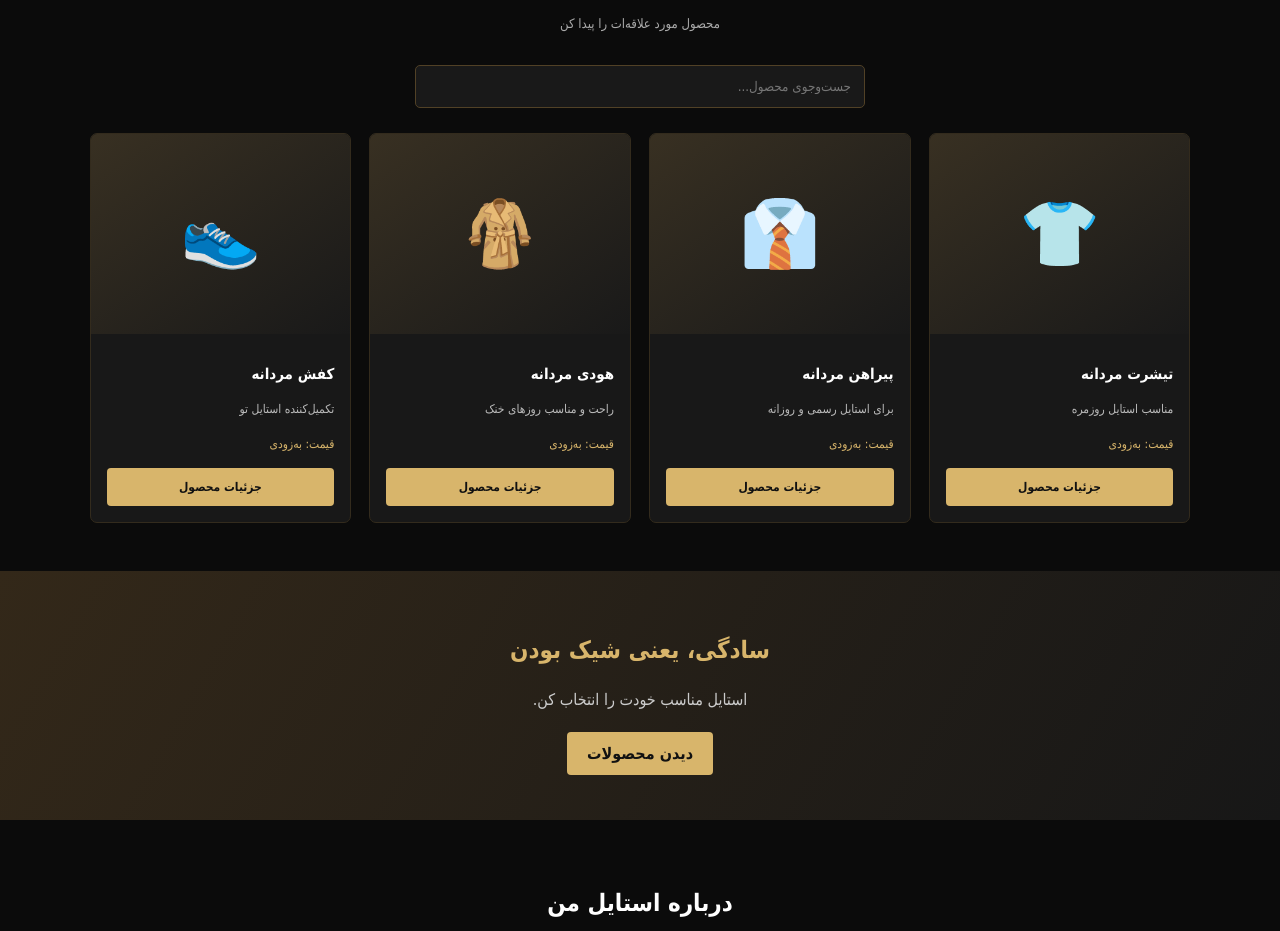
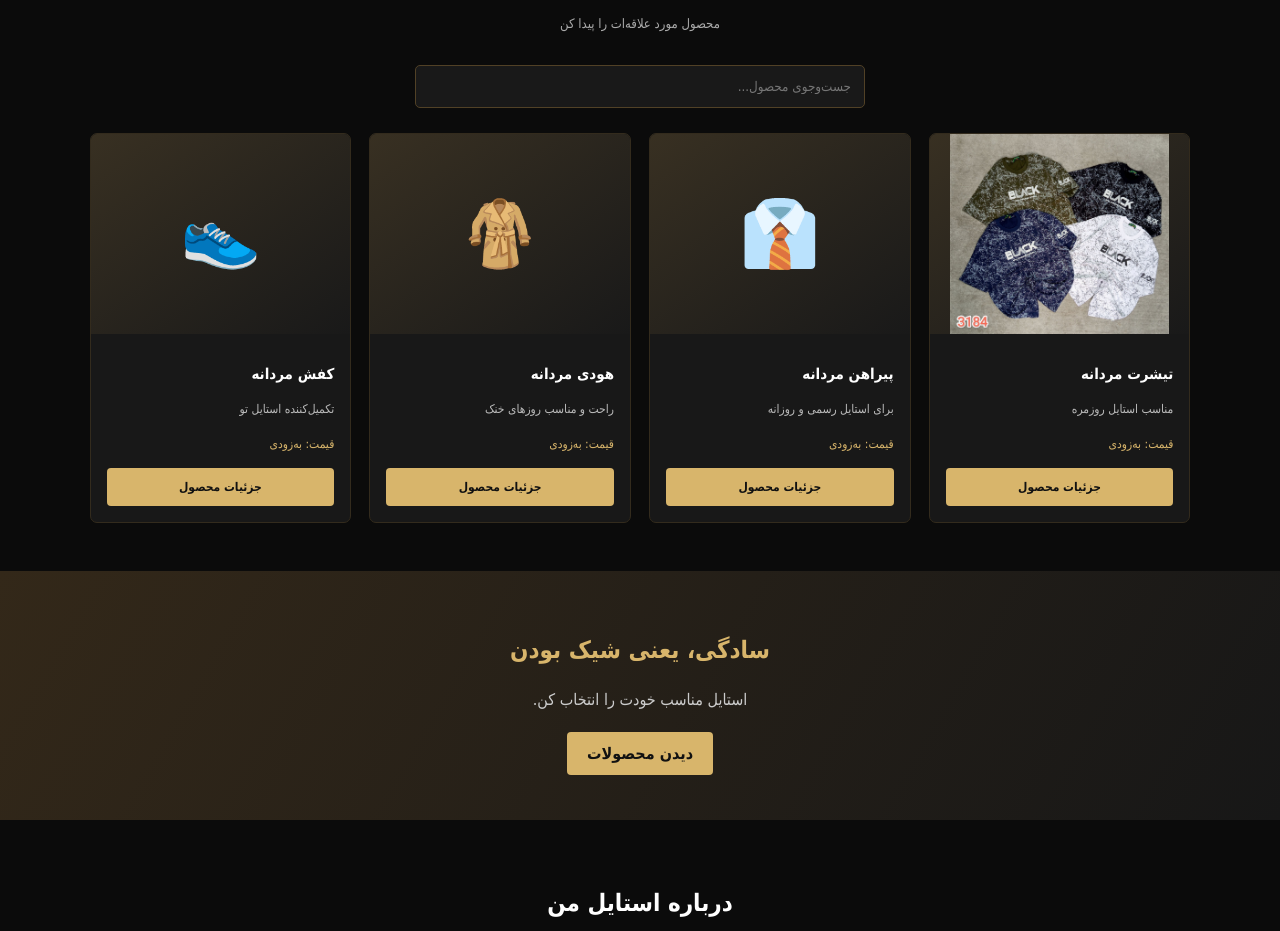
Before and after one commit to jafar-styleman26/styleman-site, a plain HTML site: page index.html in a window 1280 px wide. Shown: the part 780-1711 px from the top of the page. Drawn offline with Linux system fonts and the light colour scheme.

Commit message:
Update index.html

```diff
--- a/index.html
+++ b/index.html
@@ -91,7 +91,7 @@ footer{text-align:center;background:#070707;color:#999;padding:22px 12px;font-si
 
     <article class="card" data-name="تیشرت مردانه">
       <div class="art">
-        <img src="images/tshirt.jpg" alt="تیشرت مردانه" onerror="this.hidden=true;this.nextElementSibling.hidden=false">
+        <img src="tshirt.jpg" alt="تیشرت مردانه" onerror="this.hidden=true;this.nextElementSibling.hidden=false">
         <span class="emoji" hidden>👕</span>
       </div>
       <div class="info">
```
